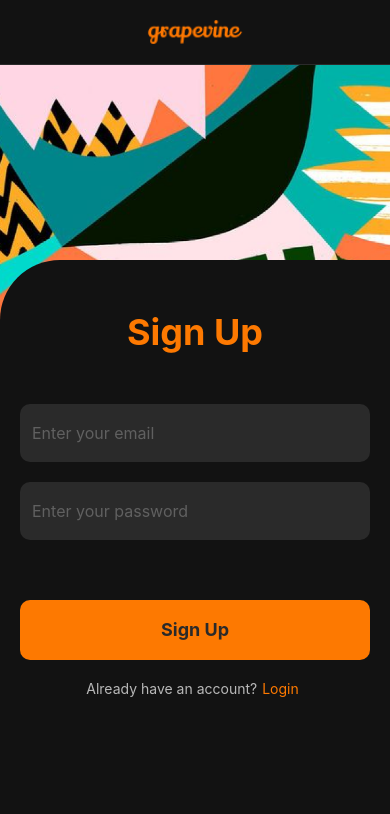
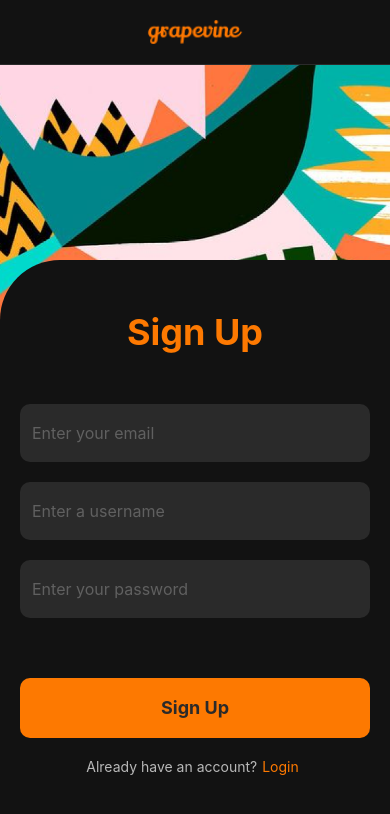
Before and after one commit to Ayan4/grapevine-chat, a React Native app: screen /Signup in a window 390 px wide. Shown: the top 814 px of the page. Built offline with nearby package versions, Linux system fonts and the light colour scheme; no server answers.

Commit message:
feat: finished auth implementation and connected firestore for usernames

```diff
--- a/App.tsx
+++ b/App.tsx
@@ -1,16 +1,30 @@
 import React from 'react';
-import { createStackNavigator, StackScreenProps } from '@react-navigation/stack';
+import { createStackNavigator } from '@react-navigation/stack';
 import { NavigationContainer } from '@react-navigation/native';
 import Chat from './screens/Chat';
 import Auth from './screens/Auth';
-import { RootStackParamList } from './typings/NavigationTypes';
+import { RootStackParamList } from './types/NavigationTypes';
 import HeaderWidget from './widgets/HeaderWidget';
+import HomePage from './screens/HomePage';
+import { auth } from './config/firebase';
+import { View } from 'react-native';
+import { ActivityIndicator } from 'react-native';
+import {useAuthState} from 'react-firebase-hooks/auth';
 
 const Stack = createStackNavigator<RootStackParamList>();
 
 function ChatStack(){
   return (
-    <Stack.Navigator>
+    <Stack.Navigator initialRouteName={'Home'}>
+      <Stack.Screen name='Home' component={HomePage} options={{header: () => <HeaderWidget/>}} />
+      <Stack.Screen name='Chat' component={Chat} options={{header: () => <HeaderWidget/>}} />
+    </Stack.Navigator>
+  )
+}
+
+function AuthStack(){
+  return(
+    <Stack.Navigator initialRouteName={'Login'}>
       <Stack.Screen name='Login' component={Auth} options={{header: () => <HeaderWidget/>}} />
       <Stack.Screen name='Signup' component={Auth} options={{header: () => <HeaderWidget/>}} initialParams={{ isSignup: true }} />
     </Stack.Navigator>
@@ -18,9 +32,19 @@ function ChatStack(){
 }
 
 function RootNavigator(){
+  const [user, loading] = useAuthState(auth);
+
+  if(loading){
+    return(
+      <View style={{flex: 1, justifyContent: 'center', alignItems: 'center'}}>
+        <ActivityIndicator size="large" color="#0000ff"/>
+      </View>
+    )
+  }
+
   return (
     <NavigationContainer>
-      <ChatStack />
+      {user ? <ChatStack/> : <AuthStack/>}
     </NavigationContainer>
   )
 }
--- a/config/firebase.js
+++ b/config/firebase.js
@@ -17,6 +17,6 @@ const firebaseConfig = {
 };
 
 // Initialize Firebase
-initializeApp(firebaseConfig);
+const app = initializeApp(firebaseConfig);
 export const auth = getAuth();
-export const database = getFirestore();
+export const database = getFirestore(app);
--- /dev/null
+++ b/network/AuthApiCall.ts
@@ -0,0 +1,6 @@
+import { doc, setDoc } from "firebase/firestore";
+import { database } from "../config/firebase";
+
+export const setUserNameWithId = async (uid: string, username: string) => {
+    await setDoc(doc(database, 'users', uid), {username})
+};
--- a/package.json
+++ b/package.json
@@ -13,9 +13,11 @@
     "@react-navigation/stack": "^6.3.16",
     "dotenv": "^16.0.3",
     "expo": "~48.0.11",
+    "expo-constants": "^14.2.1",
     "expo-status-bar": "~1.4.4",
     "firebase": "^9.20.0",
     "react": "18.2.0",
+    "react-firebase-hooks": "^5.1.1",
     "react-native": "0.71.6",
     "react-native-gifted-chat": "^2.0.1"
   },
--- a/screens/Auth.tsx
+++ b/screens/Auth.tsx
@@ -1,16 +1,47 @@
-import { signInWithEmailAndPassword } from 'firebase/auth';
+import { useCreateUserWithEmailAndPassword, useSignInWithEmailAndPassword } from 'react-firebase-hooks/auth';
 import { useState } from 'react';
 import { StyleSheet, Text, View, TextInput, Image, SafeAreaView, TouchableOpacity } from 'react-native';
 import { BG_BLACK, BG_BLACK_LIGHT, PRIMARY, WHITE_PRIMARY } from '../colors';
-import { LoginScreenProps, SignupScreenProps } from '../typings/NavigationTypes';
+import { auth } from '../config/firebase';
+import { setUserNameWithId } from '../network/AuthApiCall';
+import { LoginScreenProps, SignupScreenProps } from '../types/NavigationTypes';
 const bgImage = require("../assets/backImage.png");
 
 export default function Auth({route, navigation}: LoginScreenProps | SignupScreenProps){
     const [email, setEmail] = useState('');
     const [password, setPassword] = useState('');
+    const [username, setUsername] = useState('');
+
+    const [ createUserWithEmailAndPassword ] = useCreateUserWithEmailAndPassword(auth);
+    const [ signInWithEmailAndPassword ] = useSignInWithEmailAndPassword(auth);
 
     const isSignupScreen: boolean | undefined = route.params?.isSignup;
     const headerText = isSignupScreen ? 'Sign Up' : 'Login';
+
+    function handleSubmit(){
+        if(email && password){
+            if(isSignupScreen){
+                // Signing up a new user and storing the username in the DB.
+                createUserWithEmailAndPassword(email, password).then((userCreds) => userCreds && setUserNameWithId(userCreds.user.uid, username));
+            }else{
+                // Login
+                signInWithEmailAndPassword(email, password).then((result) => console.log({result}));
+            }
+        }
+    }
+
+    const userNameTextInput = isSignupScreen && (
+        <TextInput
+            style={styles.input}
+            placeholder='Enter a username'
+            placeholderTextColor="#606060"
+            autoCapitalize='none'
+            keyboardType='email-address'
+            textContentType='emailAddress'
+            value={username}
+            onChangeText={(text) => setUsername(text)}
+        />
+    )
 
     return(
         <View style={styles.container}>
@@ -23,11 +54,11 @@ export default function Auth({route, navigation}: LoginScreenProps | SignupScree
                         placeholder='Enter your email'
                         placeholderTextColor="#606060"
                         autoCapitalize='none'
-                        keyboardType='email-address'
-                        textContentType='emailAddress'
+                        keyboardType='default'
                         value={email}
                         onChangeText={(text) => setEmail(text)}
                     />
+                    {userNameTextInput}
                     <TextInput
                         style={styles.input}
                         placeholder='Enter your password'
@@ -40,7 +71,7 @@ export default function Auth({route, navigation}: LoginScreenProps | SignupScree
                         onChangeText={(text) => setPassword(text)}
                     />
 
-                    <TouchableOpacity style={styles.button}>
+                    <TouchableOpacity style={styles.button} onPress={handleSubmit}>
                         <Text style={styles.buttonText}>{headerText}</Text>
                     </TouchableOpacity>
 
--- /dev/null
+++ b/screens/HomePage.tsx
@@ -0,0 +1,6 @@
+import { Text } from "react-native";
+import { auth } from "../config/firebase";
+
+export default function HomePage(){
+    return <Text>You are on the home page</Text>
+}
--- /dev/null
+++ b/types/NavigationTypes.ts
@@ -0,0 +1,13 @@
+import { StackScreenProps } from '@react-navigation/stack';
+
+export type RootStackParamList = {
+    Login: undefined;
+    Signup: { isSignup: boolean } | undefined;
+    Home: undefined;
+    Chat: undefined;
+};
+
+export type LoginScreenProps = StackScreenProps<RootStackParamList, 'Login'>;
+export type SignupScreenProps = StackScreenProps<RootStackParamList, 'Signup'>;
+export type HomeScreenProps = StackScreenProps<RootStackParamList, 'Home'>;
+export type ChatScreenProps = StackScreenProps<RootStackParamList, 'Chat'>;
```
Also changed, not shown: typings/NavigationTypes.ts (deleted, +0 -9 lines), 1 other file (tests, documents, lock files or other folders).
